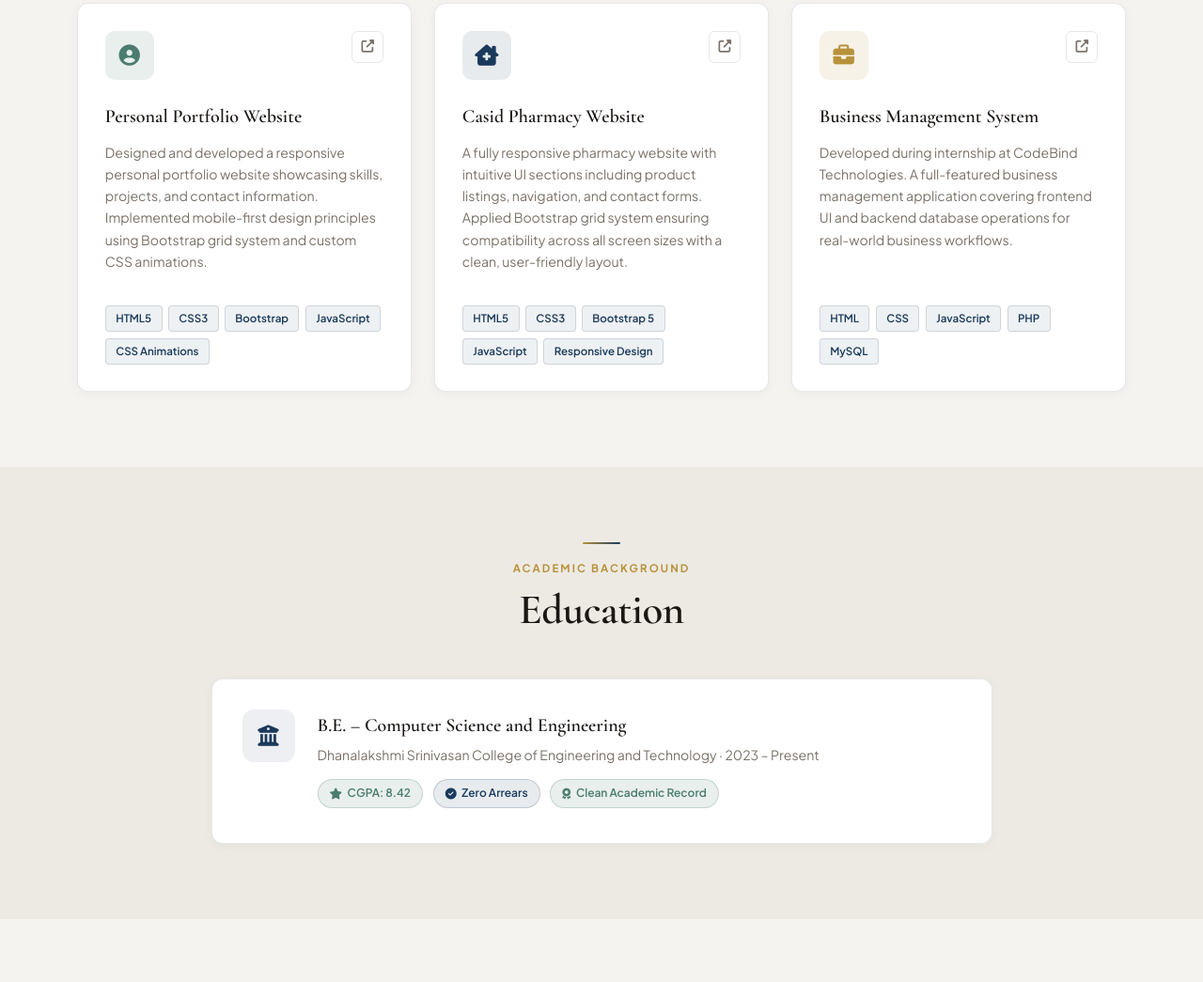
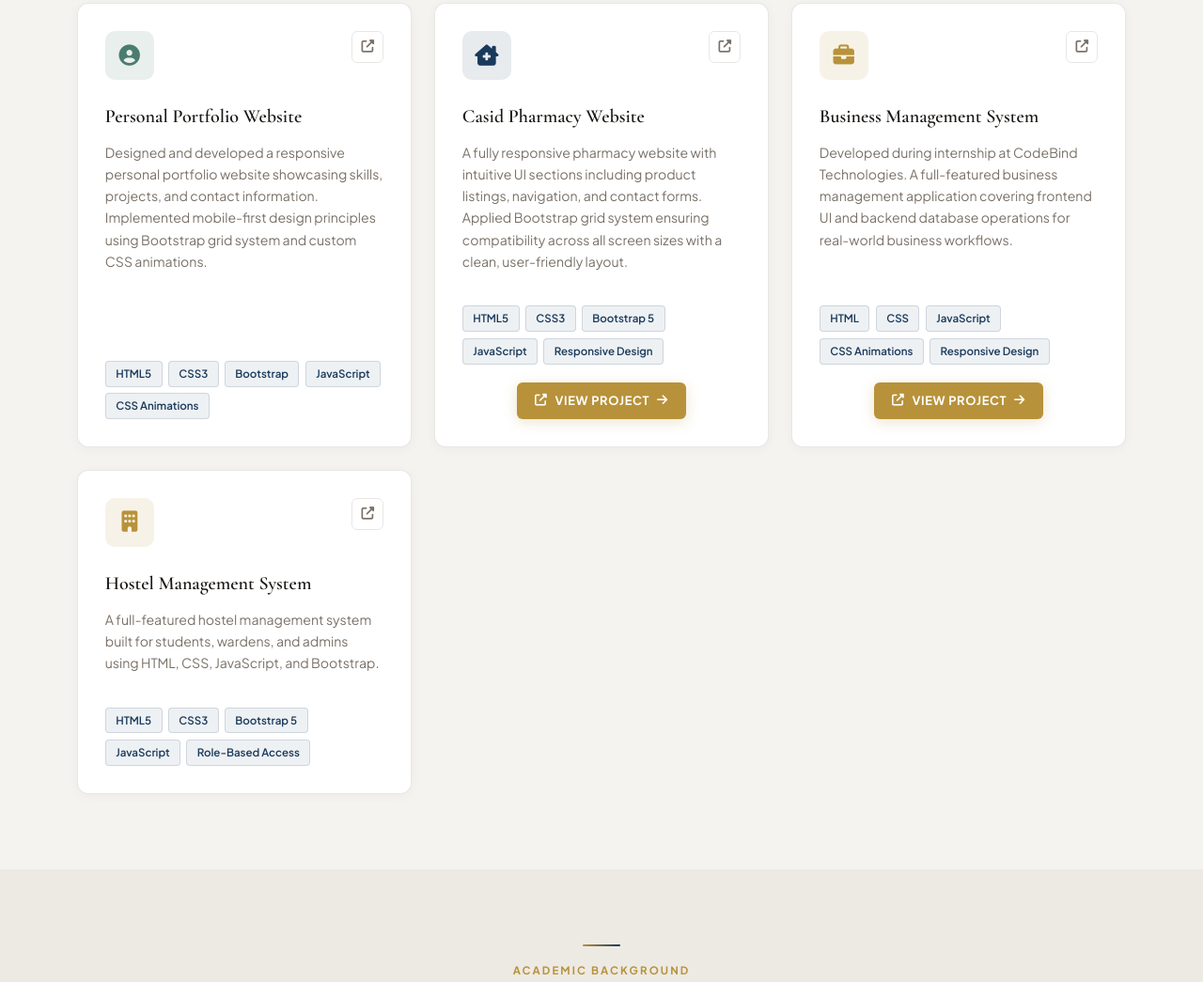
Before and after one commit to Harivedha-wed/portfolio, a plain HTML site: page index.html in a window 1280 px wide. Shown: the part 3527-4572 px from the top of the page at 94% size. Drawn offline with nearby package versions, Linux system fonts and the light colour scheme.

Commit message:
index.html

```diff
--- a/index.html
+++ b/index.html
@@ -499,6 +499,34 @@
       border: 1px solid rgba(26,58,92,0.15);
     }
 
+    /* ── PROJECT LIVE BUTTON ── */
+    .project-live-wrap { margin-top: 1.2rem; text-align: center; }
+    .project-live-btn {
+      display: inline-flex;
+      align-items: center;
+      gap: 0.5rem;
+      background: var(--accent2);
+      color: #ffffff;
+      font-family: 'Plus Jakarta Sans', sans-serif;
+      font-size: 0.8rem;
+      font-weight: 700;
+      letter-spacing: 0.05em;
+      text-transform: uppercase;
+      padding: 0.55rem 1.2rem;
+      border-radius: 6px;
+      text-decoration: none;
+      transition: all 0.25s;
+      box-shadow: 0 3px 14px rgba(184,146,58,0.25);
+    }
+    .project-live-btn:hover {
+      background: #9a7a2e;
+      color: #ffffff;
+      box-shadow: 0 6px 22px rgba(184,146,58,0.38);
+      transform: translateY(-2px);
+    }
+    .project-live-btn:hover .project-live-arrow { transform: translateX(4px); }
+    .project-live-arrow { transition: transform 0.2s; }
+
     /* ── EDUCATION ── */
     #education { background: var(--surface); }
     .edu-card {
@@ -941,7 +969,7 @@
           <div class="project-header">
             <div class="project-icon icon-blue"><i class="fas fa-clinic-medical"></i></div>
             <div class="project-links">
-              <button class="project-link-btn" title="Frontend Project"><i class="fas fa-external-link-alt"></i></button>
+              <a href="https://harivedha-wed.github.io/pharmacy/index.html" target="_blank" class="project-link-btn" title="View Live Site"><i class="fas fa-external-link-alt"></i></a>
             </div>
           </div>
           <div class="project-body">
@@ -954,6 +982,12 @@
               <span class="tech-tag">JavaScript</span>
               <span class="tech-tag">Responsive Design</span>
             </div>
+            <div class="project-live-wrap">
+              <a href="https://harivedha-wed.github.io/pharmacy/index.html" target="_blank" class="project-live-btn">
+                <i class="fas fa-external-link-alt"></i> View Project
+                <i class="fas fa-arrow-right project-live-arrow"></i>
+              </a>
+            </div>
           </div>
         </div>
       </div>
@@ -963,7 +997,7 @@
           <div class="project-header">
             <div class="project-icon icon-orange"><i class="fas fa-briefcase"></i></div>
             <div class="project-links">
-              <button class="project-link-btn" title="Internship Project"><i class="fas fa-external-link-alt"></i></button>
+              <a href="https://harivedha-wed.github.io/Business-Management/" target="_blank" class="project-link-btn" title="View Live Site"><i class="fas fa-external-link-alt"></i></a>
             </div>
           </div>
           <div class="project-body">
@@ -973,8 +1007,36 @@
               <span class="tech-tag">HTML</span>
               <span class="tech-tag">CSS</span>
               <span class="tech-tag">JavaScript</span>
-              <span class="tech-tag">PHP</span>
-              <span class="tech-tag">MySQL</span>
+              <span class="tech-tag">CSS Animations</span>
+              <span class="tech-tag">Responsive Design</span>
+            </div>
+            <div class="project-live-wrap">
+              <a href="https://harivedha-wed.github.io/Business-Management/" target="_blank" class="project-live-btn">
+                <i class="fas fa-external-link-alt"></i> View Project
+                <i class="fas fa-arrow-right project-live-arrow"></i>
+              </a>
+            </div>
+          </div>
+        </div>
+      </div>
+      <!-- Project 4: Hostel Management System -->
+      <div class="col-md-6 col-lg-4 reveal">
+        <div class="project-card">
+          <div class="project-header">
+            <div class="project-icon" style="background:rgba(184,146,58,0.12);color:var(--accent2)"><i class="fas fa-building"></i></div>
+            <div class="project-links">
+              <button class="project-link-btn" title="Full Stack Project"><i class="fas fa-external-link-alt"></i></button>
+            </div>
+          </div>
+          <div class="project-body">
+            <div class="project-title">Hostel Management System</div>
+            <p class="project-desc">A full-featured hostel management system built for students, wardens, and admins using HTML, CSS, JavaScript, and Bootstrap.</p>
+            <div class="project-tags">
+              <span class="tech-tag">HTML5</span>
+              <span class="tech-tag">CSS3</span>
+              <span class="tech-tag">Bootstrap 5</span>
+              <span class="tech-tag">JavaScript</span>
+              <span class="tech-tag">Role-Based Access</span>
             </div>
           </div>
         </div>
```
